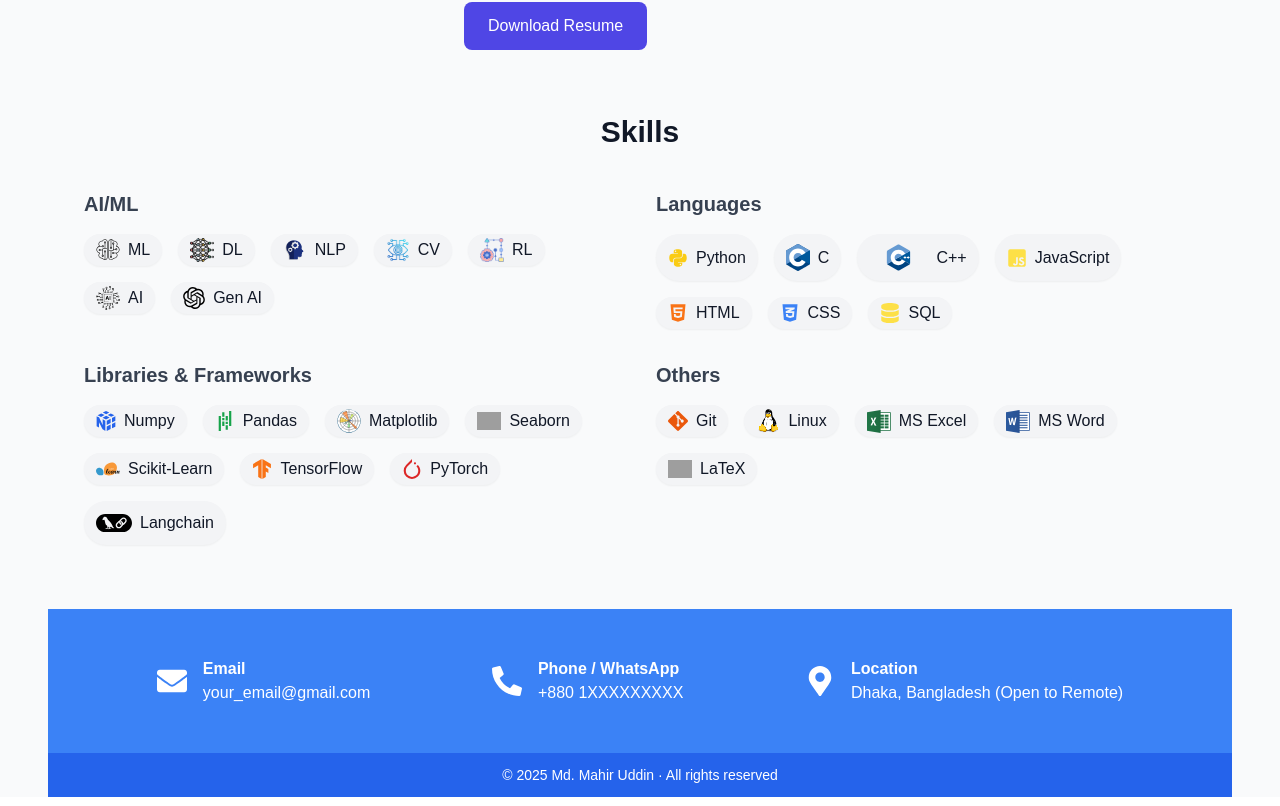
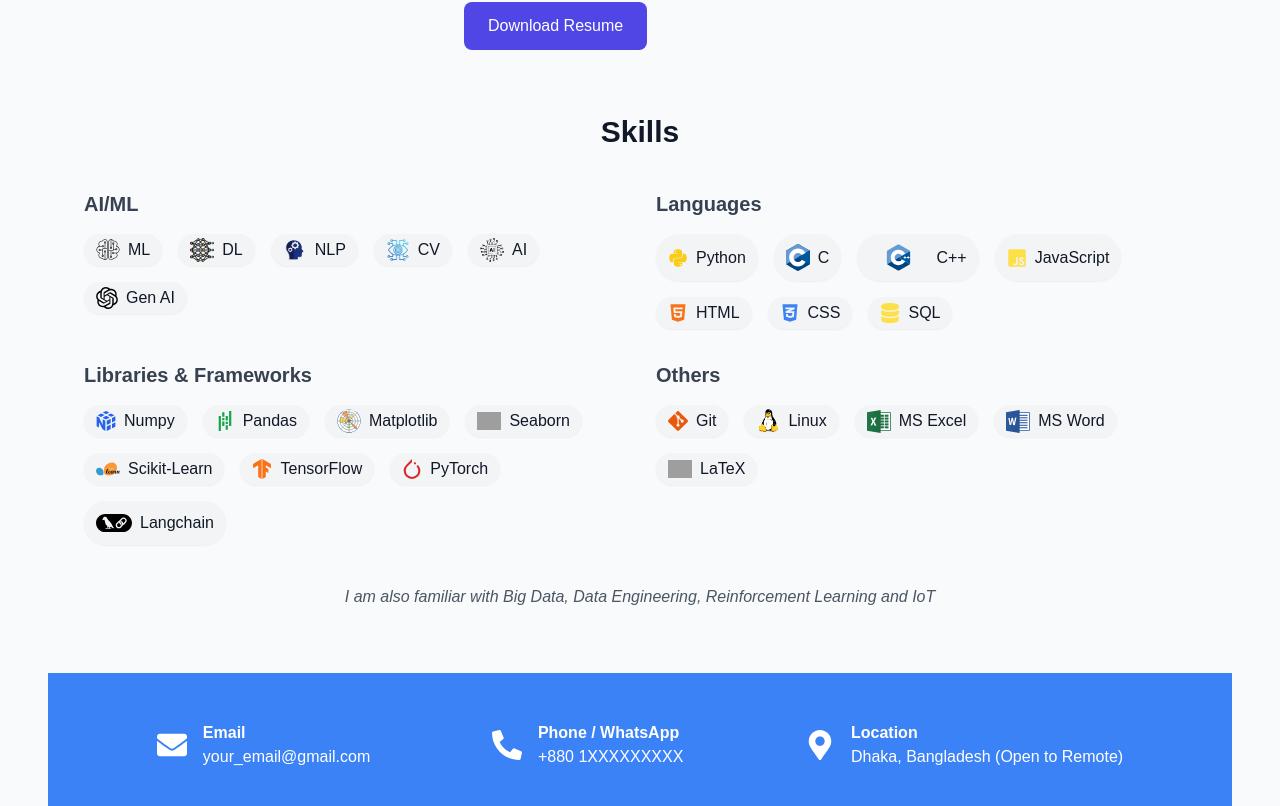
Before and after one commit to Mahir-Uddin0/portfolio_website, a Next.js app: page / in a window 1280 px wide. Shown: the part 578-1384 px from the top of the page. Built offline with nearby package versions, Linux system fonts and the light colour scheme; grey boxes are pictures that could not be loaded.

Commit message:
updated skills section

```diff
--- a/components/Skills.js
+++ b/components/Skills.js
@@ -17,7 +17,7 @@ export default function Skills() {
             <span className="flex items-center gap-2 bg-gray-100 dark:bg-gray-800 text-gray-900 dark:text-gray-200 px-3 py-1 rounded-full shadow-sm hover:bg-gray-200 dark:hover:bg-gray-700 transition"><Image src="/images/skills/dl.png" alt="DL" width={24} height={24} className="dark:invert"/> DL</span>
             <span className="flex items-center gap-2 bg-gray-100 dark:bg-gray-800 text-gray-900 dark:text-gray-200 px-3 py-1 rounded-full shadow-sm hover:bg-gray-200 dark:hover:bg-gray-700 transition"><Image src="/images/skills/nlp.png" alt="NLP" width={24} height={24} className="dark:invert"/> NLP</span>
             <span className="flex items-center gap-2 bg-gray-100 dark:bg-gray-800 text-gray-900 dark:text-gray-200 px-3 py-1 rounded-full shadow-sm hover:bg-gray-200 dark:hover:bg-gray-700 transition"><Image src="/images/skills/cv.png" alt="CV" width={24} height={24} className="dark:invert"/> CV</span>
-            <span className="flex items-center gap-2 bg-gray-100 dark:bg-gray-800 text-gray-900 dark:text-gray-200 px-3 py-1 rounded-full shadow-sm hover:bg-gray-200 dark:hover:bg-gray-700 transition"><Image src="/images/skills/rl.png" alt="RL" width={24} height={24}/> RL</span>
+            {/* <span className="flex items-center gap-2 bg-gray-100 dark:bg-gray-800 text-gray-900 dark:text-gray-200 px-3 py-1 rounded-full shadow-sm hover:bg-gray-200 dark:hover:bg-gray-700 transition"><Image src="/images/skills/rl.png" alt="RL" width={24} height={24}/> RL</span> */}
             <span className="flex items-center gap-2 bg-gray-100 dark:bg-gray-800 text-gray-900 dark:text-gray-200 px-3 py-1 rounded-full shadow-sm hover:bg-gray-200 dark:hover:bg-gray-700 transition"><Image src="/images/skills/ai.png" alt="AI" width={24} height={24} className="dark:invert"/> AI</span>
             <span className="flex items-center gap-2 bg-gray-100 dark:bg-gray-800 text-gray-900 dark:text-gray-200 px-3 py-1 rounded-full shadow-sm hover:bg-gray-200 dark:hover:bg-gray-700 transition"><Image src="/images/skills/chatgpt.svg" alt="Gen AI" width={22} height={22} className="dark:invert"/> Gen AI</span>
           </div>
@@ -65,35 +65,9 @@ export default function Skills() {
         </div>
 
       </div>
+      <div className="mt-10 text-center text-gray-600 dark:text-gray-400">
+        <em>I am also familiar with Big Data, Data Engineering, Reinforcement Learning and IoT</em>
+      </div>
     </section>
   );
 }
-// export default function Skills() {
-//   const categories = [
-//     { title: 'ML & AI', items: ['ML','DL','NLP','CV','Gen AI','AI'] },
-//     { title: 'Languages', items: ['Python','SQL','C','C++','JavaScript','HTML','CSS'] },
-//     { title: 'Libraries', items: ['TensorFlow','PyTorch','NumPy','Pandas','Matplotlib','Scikit-learn'] },
-//     { title: 'Tools', items: ['Git','Linux','Excel','Word','Docker','VS Code'] },
-//   ]
-
-//   return (
-//     <main className="max-w-6xl mx-auto px-6 py-16">
-//       <h2 className="text-3xl font-semibold">Skills & Technologies</h2>
-//       <div className="mt-8 grid grid-cols-1 md:grid-cols-2 gap-8">
-//         {categories.map(cat => (
-//           <div key={cat.title}>
-//             <h3 className="font-medium text-lg">{cat.title}</h3>
-//             <div className="mt-3 flex flex-wrap gap-3">
-//               {cat.items.map(i => (
-//                 <div key={i} className="flex items-center gap-2 bg-white border rounded-md px-3 py-1 shadow-sm">
-//                   {/* optional small icon here */}
-//                   <span className="text-sm text-gray-700">{i}</span>
-//                 </div>
-//               ))}
-//             </div>
-//           </div>
-//         ))}
-//       </div>
-//     </main>
-//   )
-// }
```
